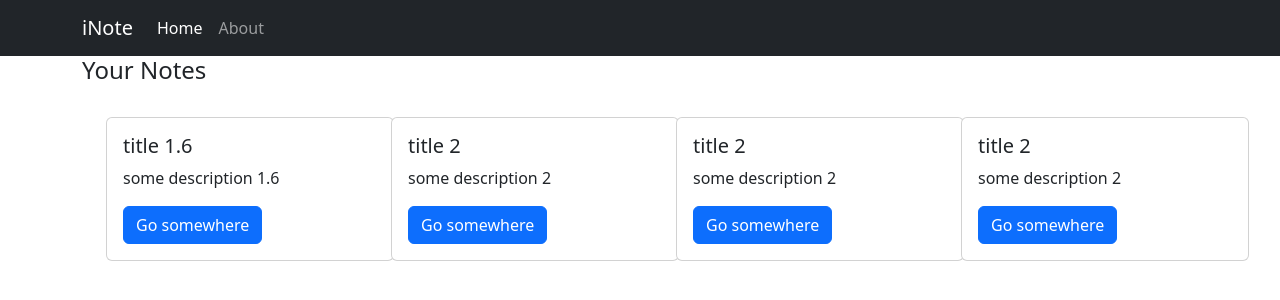
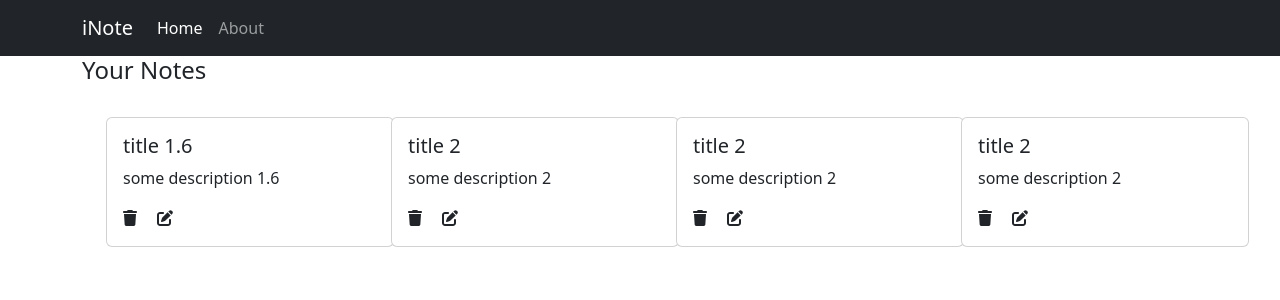
Before and after one commit to amisha-adwani/iNotes-App, a React (Create React App) app: page /home in a window 1280 px wide. Shown: the top 300 px of the page. Built offline with nearby package versions, Linux system fonts and the light colour scheme.

Commit message:
modified noteItem

```diff
--- a/package.json
+++ b/package.json
@@ -3,6 +3,8 @@
   "version": "0.1.0",
   "private": true,
   "dependencies": {
+    "@fortawesome/free-solid-svg-icons": "^6.4.2",
+    "@fortawesome/react-fontawesome": "^0.2.0",
     "@testing-library/jest-dom": "^5.17.0",
     "@testing-library/react": "^13.4.0",
     "@testing-library/user-event": "^13.5.0",
--- a/src/components/NoteItem.js
+++ b/src/components/NoteItem.js
@@ -1,6 +1,10 @@
 import React from "react";
 import Button from "react-bootstrap/Button";
 import Card from "react-bootstrap/Card";
+import { FontAwesomeIcon } from '@fortawesome/react-fontawesome';
+import { faTrash } from '@fortawesome/free-solid-svg-icons';
+import {faPenToSquare} from '@fortawesome/free-solid-svg-icons';
+
 export default function NoteItem(props) {
   // const {note} = props
 //   console.log(props);
@@ -10,7 +14,8 @@ export default function NoteItem(props) {
         <Card.Body>
           <Card.Title>{props.note.title}</Card.Title>
           <Card.Text>{props.note.description}</Card.Text>
-          <Button variant="primary">Go somewhere</Button>
+          <FontAwesomeIcon icon={faTrash} style={{ marginRight: "20px", cursor:"pointer" }}></FontAwesomeIcon>
+          <FontAwesomeIcon icon={faPenToSquare} style={{  cursor:"pointer" }}></FontAwesomeIcon>
         </Card.Body>
       </Card>
     </div>
--- a/src/index.js
+++ b/src/index.js
@@ -8,5 +8,6 @@ const root = ReactDOM.createRoot(document.getElementById('root'));
 root.render(
   <React.StrictMode>
     <App />
+
   </React.StrictMode>
 );
```
Also changed, not shown: 1 other file (tests, documents, lock files or other folders).
